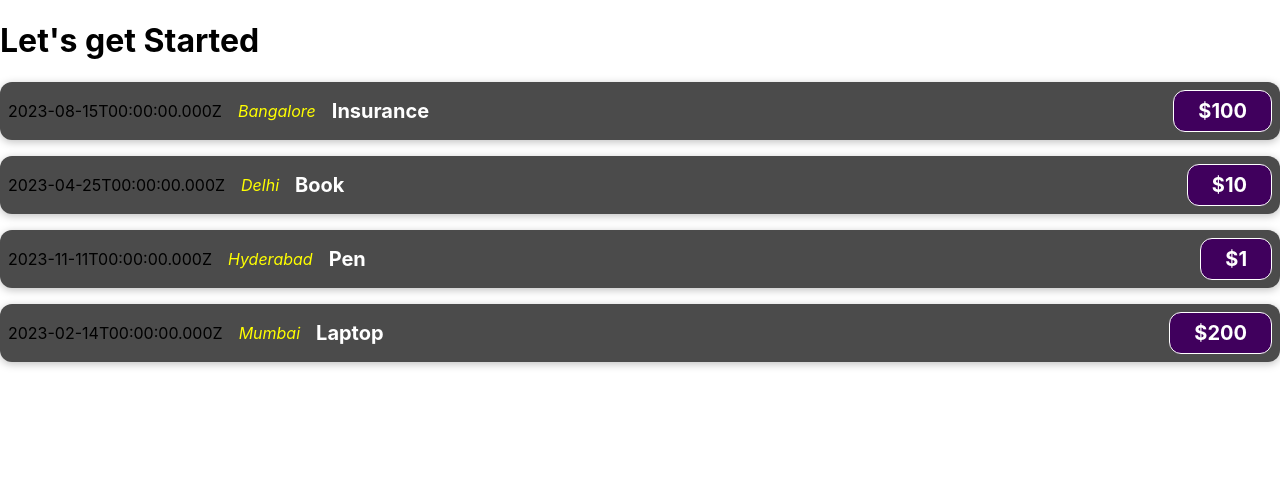
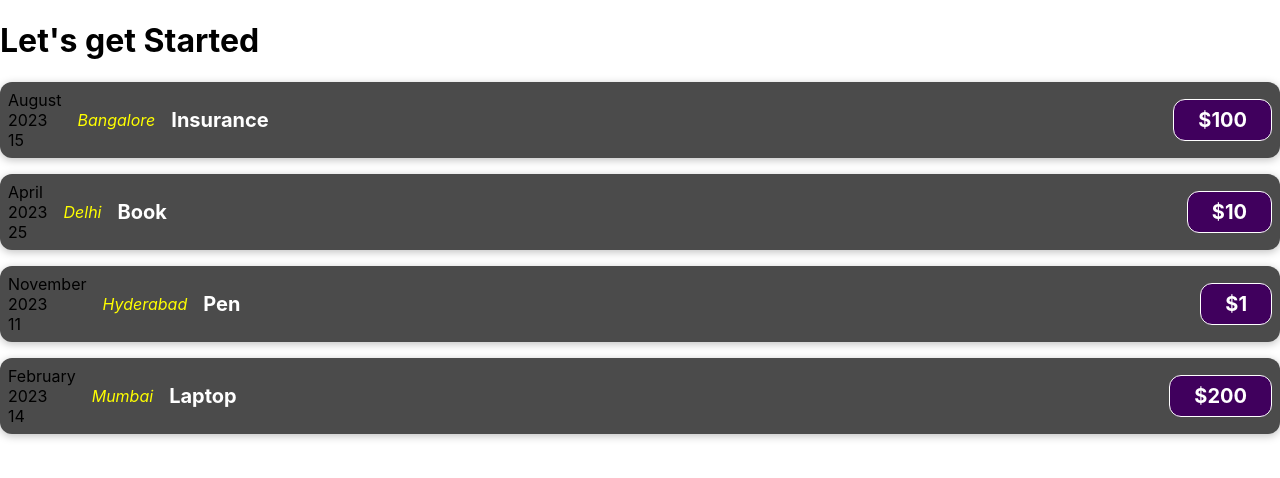
Before and after one commit to AmitkrMeena02/Learning-React, a React (Create React App) app in the folder project_one/: page / in a window 1280 px wide. Shown: the top 478 px of the page. Built offline with nearby package versions, Linux system fonts and the light colour scheme.

Commit message:
formatting Date

```diff
--- a/project_one/src/Components/ExpenseItem.js
+++ b/project_one/src/Components/ExpenseItem.js
@@ -1,13 +1,36 @@
 import "./ExpenseItem.css";
 
+const months = [
+  "January",
+  "February",
+  "March",
+  "April",
+  "May",
+  "June",
+  "July",
+  "August",
+  "September",
+  "October",
+  "November",
+  "December"
+];
+
 function ExpenseItem(props) {
+  const month = months[props.date.getMonth()];
+  const year = props.date.getFullYear();
+  const date = props.date.getDate();
+
   return (
-    <div className='expense-item'>
-      <div className='expense-item__date'>{props.date.toISOString()}</div>
-      <div className='expense-item__location'>{props.location}</div>
-      <div className='expense-item__description'>
+    <div className="expense-item">
+      <div>
+        <div>{month}</div>
+        <div>{year}</div>
+        <div>{date}</div>
+      </div>
+      <div className="expense-item__location">{props.location}</div>
+      <div className="expense-item__description">
         <h2>{props.title}</h2>
-        <div className='expense-item__price'>${props.price}</div>
+        <div className="expense-item__price">${props.price}</div>
       </div>
     </div>
   );
```
